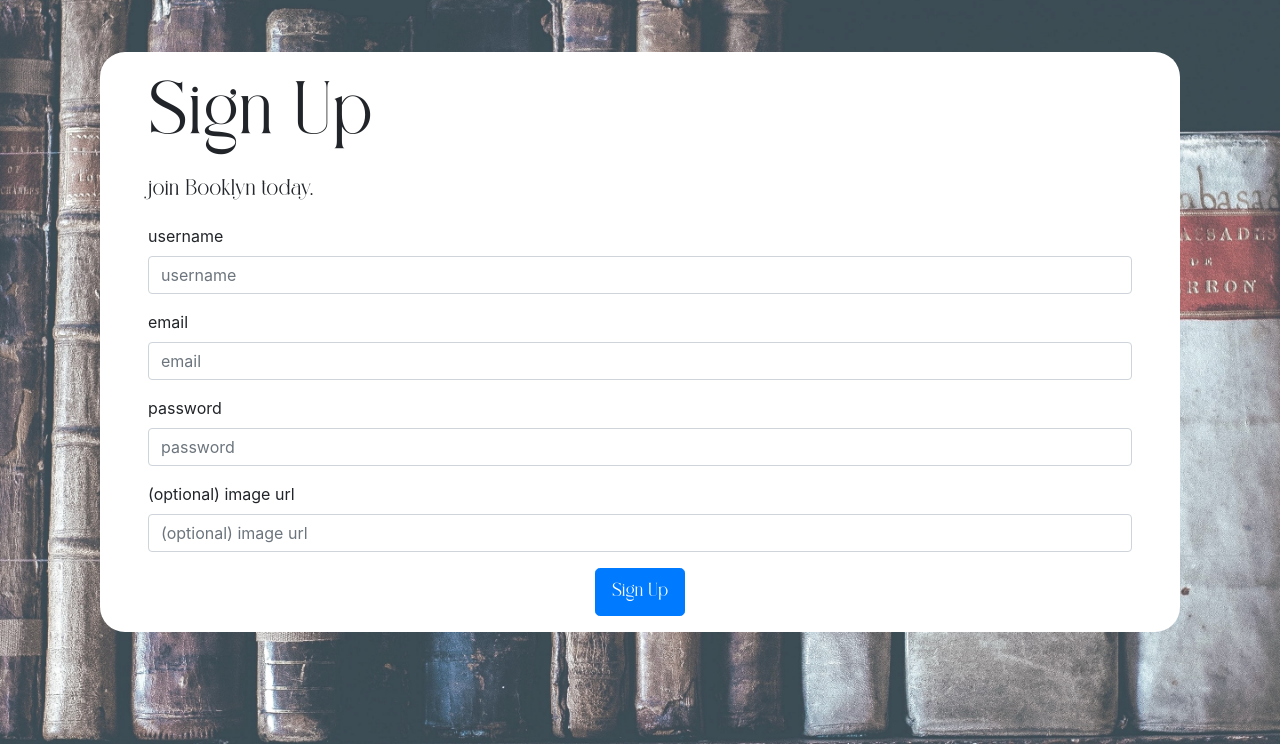
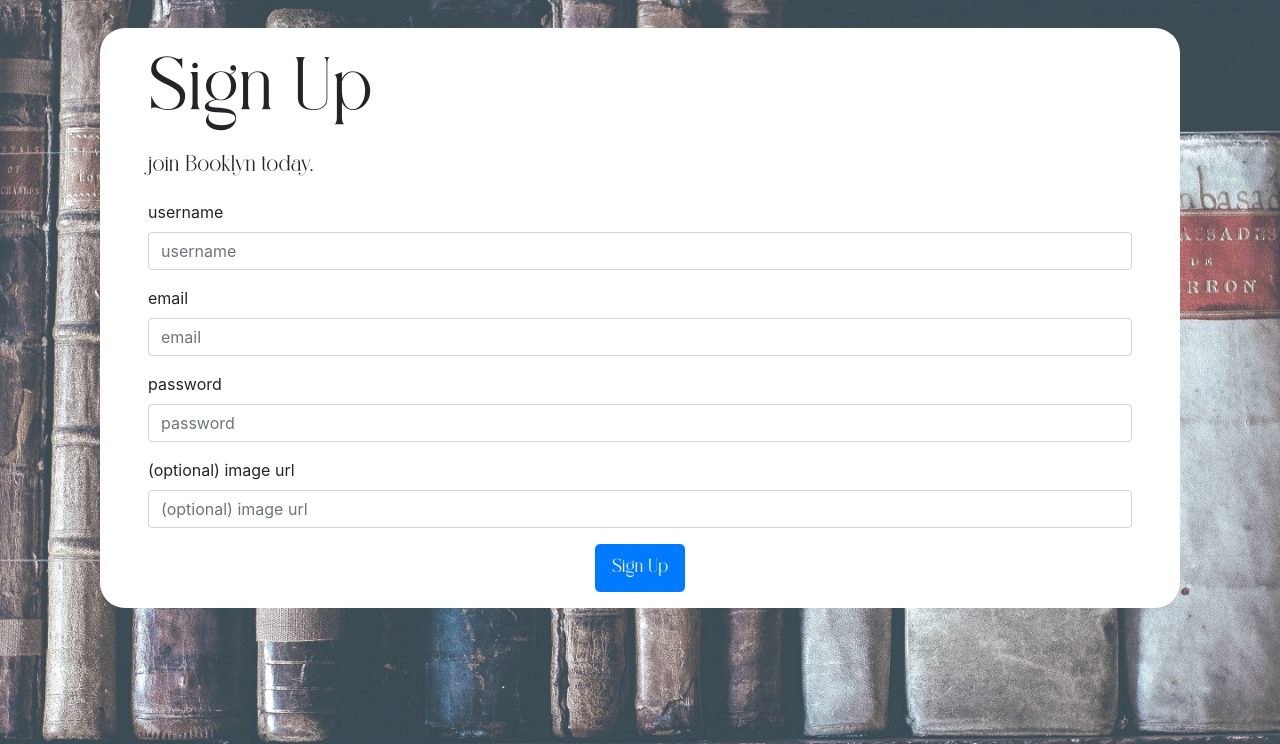
Before and after one commit to mariered0/29_Capstone-project1, a Flask app: page /signup in a window 1280 px wide. Shown: the part 56-800 px from the top of the page. Run offline with Flask 2, Linux system fonts and the light colour scheme; some libraries are stand-ins or nearby versions.

Commit message:
adjust margin top

```diff
--- a/Booklyn/static/stylesheets/style.css
+++ b/Booklyn/static/stylesheets/style.css
@@ -32,6 +32,7 @@ home page
     background-repeat: no-repeat;
     background-size: cover;
 
+
 }
 
 #home-title {
@@ -43,8 +44,7 @@ home page
 }
 
 #home-container {
-    width: 100%;
-    /* height: 100%; */
+    height:100%
 }
 
 
--- a/Booklyn/templates/users/signup.html
+++ b/Booklyn/templates/users/signup.html
@@ -6,7 +6,7 @@
 {% block body_class %}register{% endblock %}
 {% block content %}
 
-<div class="container pt-5">
+<div class="container pt-4">
     <div class="sign-up-form px-5">
         <h1 class="title-font register-text pt-3">Sign Up</h1>
         <p class="join-message title-font">join Booklyn today.</p>
```
Also changed, not shown: Booklyn/templates/home.html (+8 -14 lines), Booklyn/tests/test_review_views.py (+0 -5 lines).
